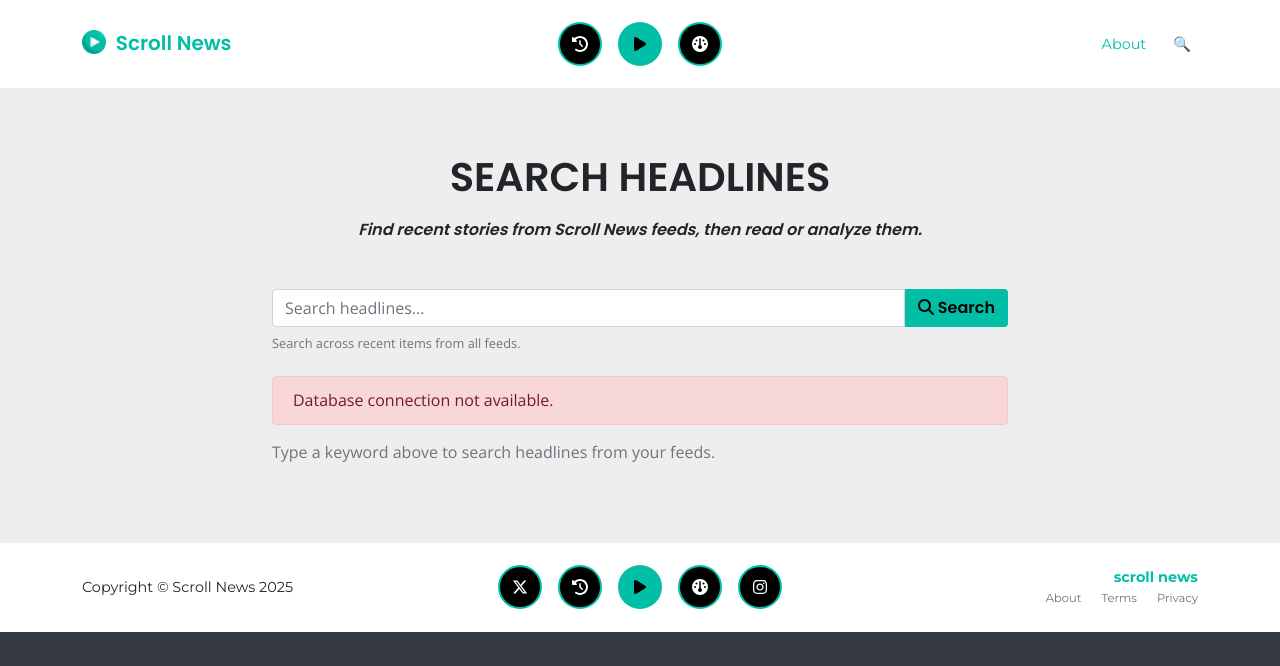
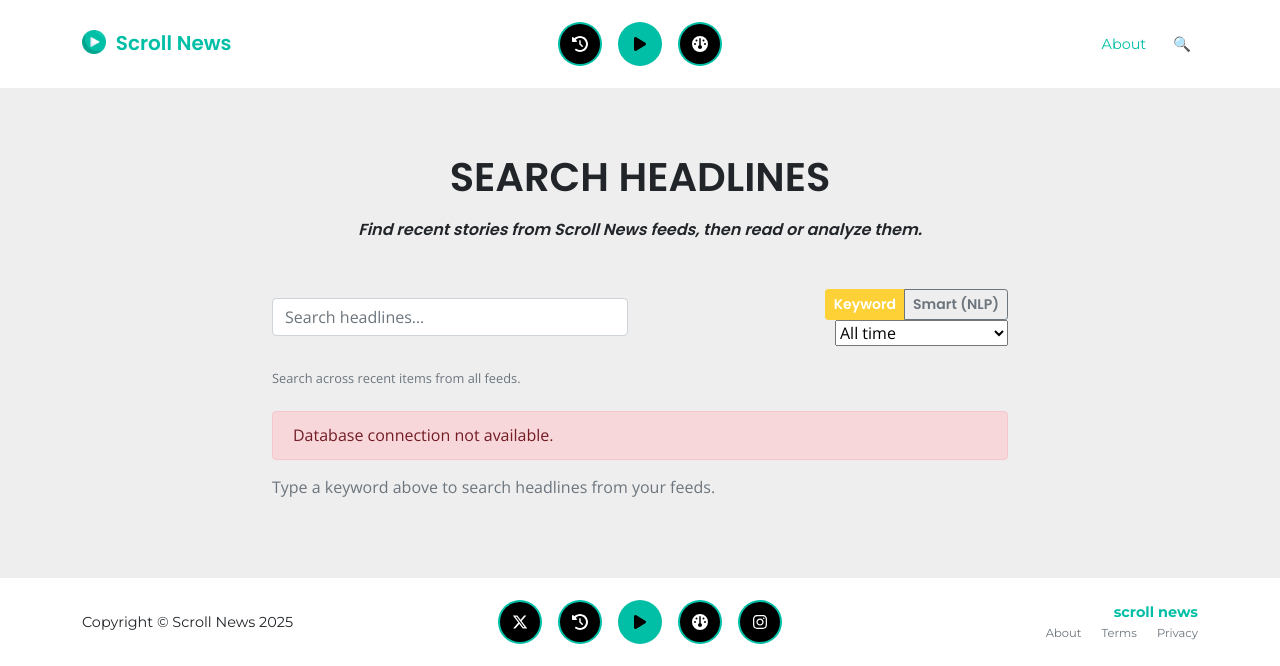
Before and after one commit to ajaydhar1/scroll-news, a PHP site: page /scroll-news/search.php in a window 1280 px wide. Shown: the top 666 px of the page. Run offline with PHP 8.4, Linux system fonts and the light colour scheme; some libraries are stand-ins or nearby versions; some web fonts are replaced.

Commit message:
Add simple pill toggle for Classic vs NLP search

```diff
--- a/search.php
+++ b/search.php
@@ -279,18 +279,82 @@ function sn_format_pub_date(?string $raw): string {
 
                 <div class="row mb-4">
                     <div class="col-md-8 mx-auto">
-                        <form method="get" action="search.php" class="input-group">
+                        <form method="get" action="search.php" class="mb-4">
+                            <div class="row g-2 align-items-center">
+                                <div class="col-md-6">
                                     <input
                                         type="text"
                                         name="q"
                                         class="form-control"
-                                placeholder="Search headlines..."
+                                        placeholder="Search headlines…"
                                         value="<?php echo htmlspecialchars($q, ENT_QUOTES, 'UTF-8'); ?>"
-                                aria-label="Search headlines"
-                            />
-                            <button class="btn btn-green" type="submit" style="border-radius: 0 0.25rem 0.25rem 0;" data-loading>
-                                <i class="fas fa-search"></i>&nbsp;Search
+                                    >
+                                </div>
+
+                                <div class="col-md-6 d-flex flex-wrap gap-2 justify-content-md-end mt-2 mt-md-0">
+
+                                    <!-- Mode pills -->
+                                    <div class="btn-group btn-group-sm" role="group" aria-label="Search mode">
+                                        <button
+                                            type="submit"
+                                            name="mode"
+                                            value="classic"
+                                            class="btn <?php echo ($mode === 'classic') ? 'btn-primary' : 'btn-outline-secondary'; ?>"
+                                        >
+                                            Keyword
                                         </button>
+                                        <button
+                                            type="submit"
+                                            name="mode"
+                                            value="nlp"
+                                            class="btn <?php echo ($mode === 'nlp') ? 'btn-primary' : 'btn-outline-secondary'; ?>"
+                                        >
+                                            Smart (NLP)
+                                        </button>
+                                    </div>
+
+                                    <!-- Range selector (both modes) -->
+                                    <select
+                                        name="range"
+                                        class="form-select form-select-sm w-auto"
+                                        onchange="this.form.submit()"
+                                    >
+                                        <option value="all"  <?php if ($range === 'all')  echo 'selected'; ?>>All time</option>
+                                        <option value="24h"  <?php if ($range === '24h')  echo 'selected'; ?>>Last 24 hours</option>
+                                        <option value="older"<?php if ($range === 'older')echo 'selected'; ?>>Older than 24 hours</option>
+                                    </select>
+
+                                    <?php if ($mode === 'nlp'): ?>
+                                        <!-- Sentiment filter (NLP mode only) -->
+                                        <select
+                                            name="sentiment"
+                                            class="form-select form-select-sm w-auto"
+                                            onchange="this.form.submit()"
+                                        >
+                                            <option value="" <?php if (empty($sentiment)) echo 'selected'; ?>>Any sentiment</option>
+                                            <option value="positive" <?php if ($sentiment === 'positive') echo 'selected'; ?>>Positive</option>
+                                            <option value="neutral"  <?php if ($sentiment === 'neutral')  echo 'selected'; ?>>Neutral</option>
+                                            <option value="negative" <?php if ($sentiment === 'negative') echo 'selected'; ?>>Negative</option>
+                                        </select>
+
+                                        <!-- Emotion filter (NLP mode only) -->
+                                        <select
+                                            name="emotion"
+                                            class="form-select form-select-sm w-auto"
+                                            onchange="this.form.submit()"
+                                        >
+                                            <option value="" <?php if (empty($emotion)) echo 'selected'; ?>>Any emotion</option>
+                                            <option value="Wow"  <?php if ($emotion === 'Wow')  echo 'selected'; ?>>Wow</option>
+                                            <option value="Love" <?php if ($emotion === 'Love') echo 'selected'; ?>>Love</option>
+                                            <option value="Sad"  <?php if ($emotion === 'Sad')  echo 'selected'; ?>>Sad</option>
+                                            <!-- add more keys that exist in emotional_reaction if you want -->
+                                        </select>
+                                    <?php endif; ?>
+
+                                    <!-- Preserve current mode when typing + hitting Enter -->
+                                    <input type="hidden" name="mode" value="<?php echo htmlspecialchars($mode, ENT_QUOTES, 'UTF-8'); ?>">
+                                </div>
+                            </div>
                         </form>
                         <div class="small text-muted mt-2">
                             Search across recent items from all feeds.
```
Lines whose indentation alone changed are shown as unchanged.
